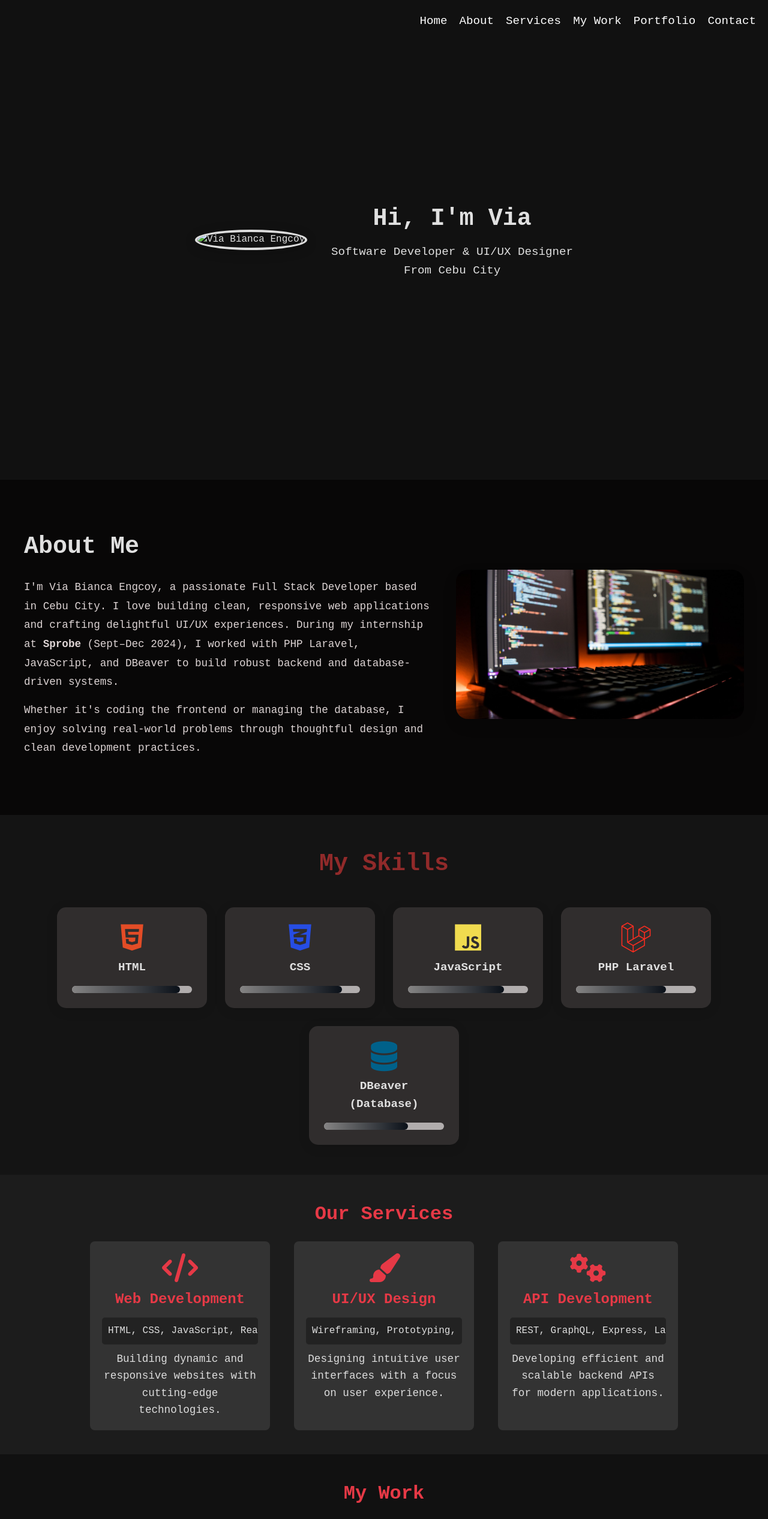
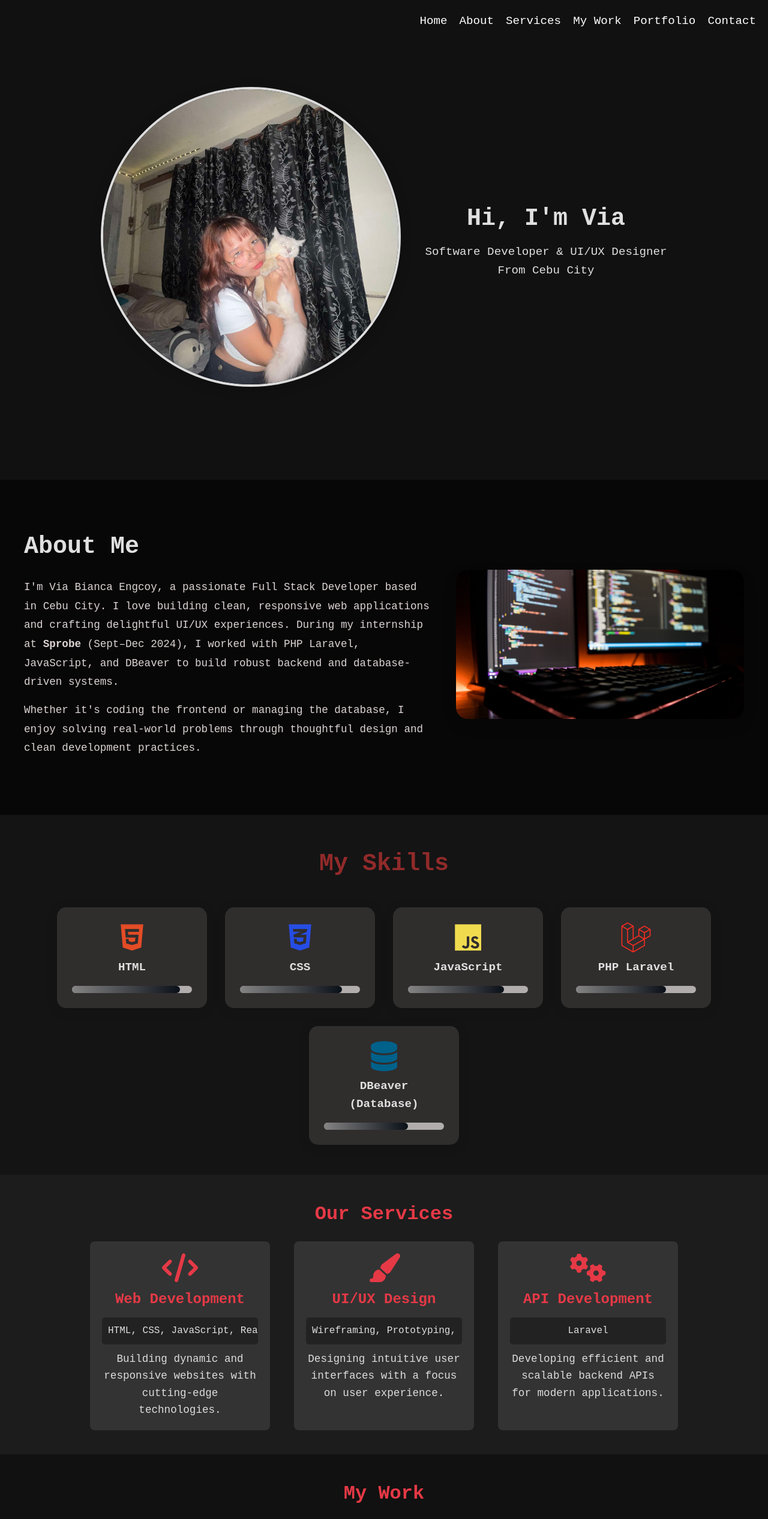
Before and after one commit to vians123/Portfolio-Engcoy-, a plain HTML site: page index.html in a window 1280 px wide. Shown: the top 2533 px of the page at 60% size. Drawn offline with Linux system fonts and the light colour scheme.

Commit message:
Update index.html

```diff
--- a/index.html
+++ b/index.html
@@ -12,7 +12,7 @@
     <header class="header">
         <div class="profile-container">
             <div class="profile-image">
-                <img src=".vscode/images/me.jpg" alt="Via Bianca Engcoy">
+                <img src="images/me.jpg" alt="Via Bianca Engcoy">
             </div>
             <div class="profile-info">
                 <h1>Hi, I'm <span class="highlight">Via</span></h1>
@@ -116,7 +116,7 @@
             <div class="service-item">
                 <i class="fas fa-cogs service-icon"></i> <!-- API icon -->
                 <h3>API Development</h3>
-                <pre><code>REST, GraphQL, Express, Laravel</code></pre>
+                <pre><code>Laravel</code></pre>
                 <p>Developing efficient and scalable backend APIs for modern applications.</p>
             </div>
         </div>
```
